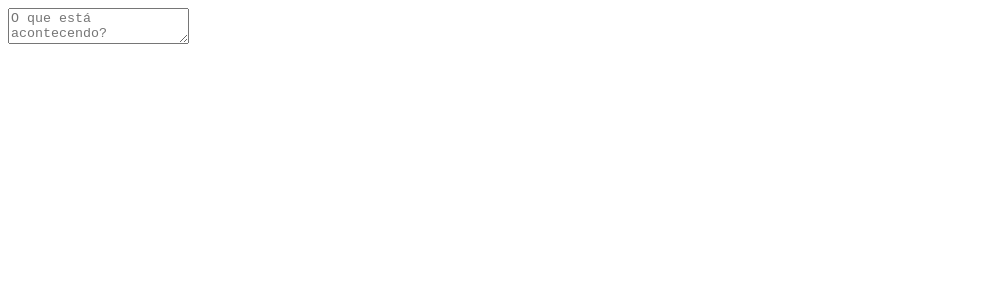
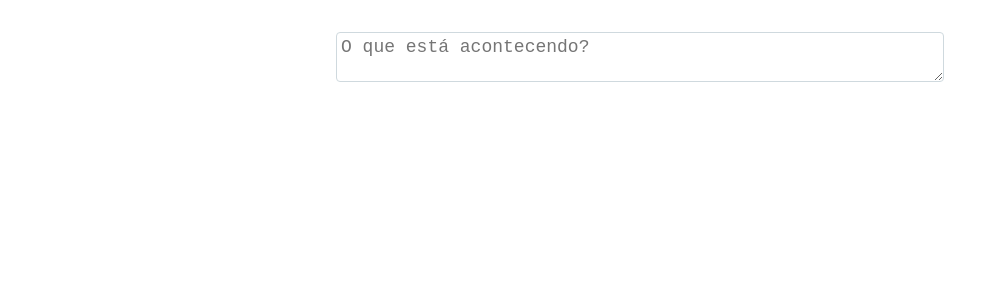
Before and after one commit to beacastroalves/treinaweb-react-fundamentos-1, a React (Vite) app in the folder TreinaWebTwitter/: page / in a window 1280 px wide. Shown: the top 300 px of the page, without its empty margins (0-999 px from the left). Built offline with nearby package versions, Linux system fonts and the light colour scheme.

Commit message:
Estilização com CSS Modules

```diff
--- a/TreinaWebTwitter/src/App.jsx
+++ b/TreinaWebTwitter/src/App.jsx
@@ -1,8 +1,11 @@
 import TextInput from "./components/TextInput";
+import styles from './App.module.css';
 
 function App() {
   return (
-    <TextInput />
+    <div className={styles.appContainer}>
+      <TextInput  />
+    </div>
   )
 }
 
--- /dev/null
+++ b/TreinaWebTwitter/src/App.module.css
@@ -0,0 +1,5 @@
+.appContainer {
+  padding: 8px 16px;
+  max-width: 640px;
+  margin: 24px auto;
+}
--- a/TreinaWebTwitter/src/components/TextInput.jsx
+++ b/TreinaWebTwitter/src/components/TextInput.jsx
@@ -1,7 +1,9 @@
+import styles from './TextInput.module.css';
+
 const TextInput = ({placeholder = 'O que está acontecendo?', maxLength = 125, ...props}) => {
   return (
     <div>
-      <textarea placeholder={placeholder} maxLength={maxLength} {...props}/>
+      <textarea className={styles.input} placeholder={placeholder} maxLength={maxLength} {...props}/>
     </div>
   )
 };
--- /dev/null
+++ b/TreinaWebTwitter/src/components/TextInput.module.css
@@ -0,0 +1,12 @@
+.input {
+  font-size: 18px;
+  border: 1px solid var(--border);
+  width: 100%;
+  border-radius: 4px;
+  padding: 4px;
+  resize: vertical;
+}
+
+.input:focus {
+  outline: none;
+}
--- /dev/null
+++ b/TreinaWebTwitter/src/index.css
@@ -0,0 +1,18 @@
+body {
+  margin: 0;
+  font-family: 'Roboto', sans-serif;
+  -webkit-font-smoothing: antialiased;
+  min-width: 320px;
+}
+
+* {
+  box-sizing: border-box;
+}
+
+:root {
+  --primary: #1d9bf0;
+  --primary-light: #8ecdf7;
+  --primary-text: #0f1419;
+  --second-text: #536471;
+  --border: #cfd9de;
+}
--- a/TreinaWebTwitter/src/main.jsx
+++ b/TreinaWebTwitter/src/main.jsx
@@ -1,6 +1,7 @@
 import { StrictMode } from 'react';
 import { createRoot } from 'react-dom/client';
 import App from './App.jsx';
+import './index.css';
 
 createRoot(document.getElementById('root')).render(
   <StrictMode>
```
